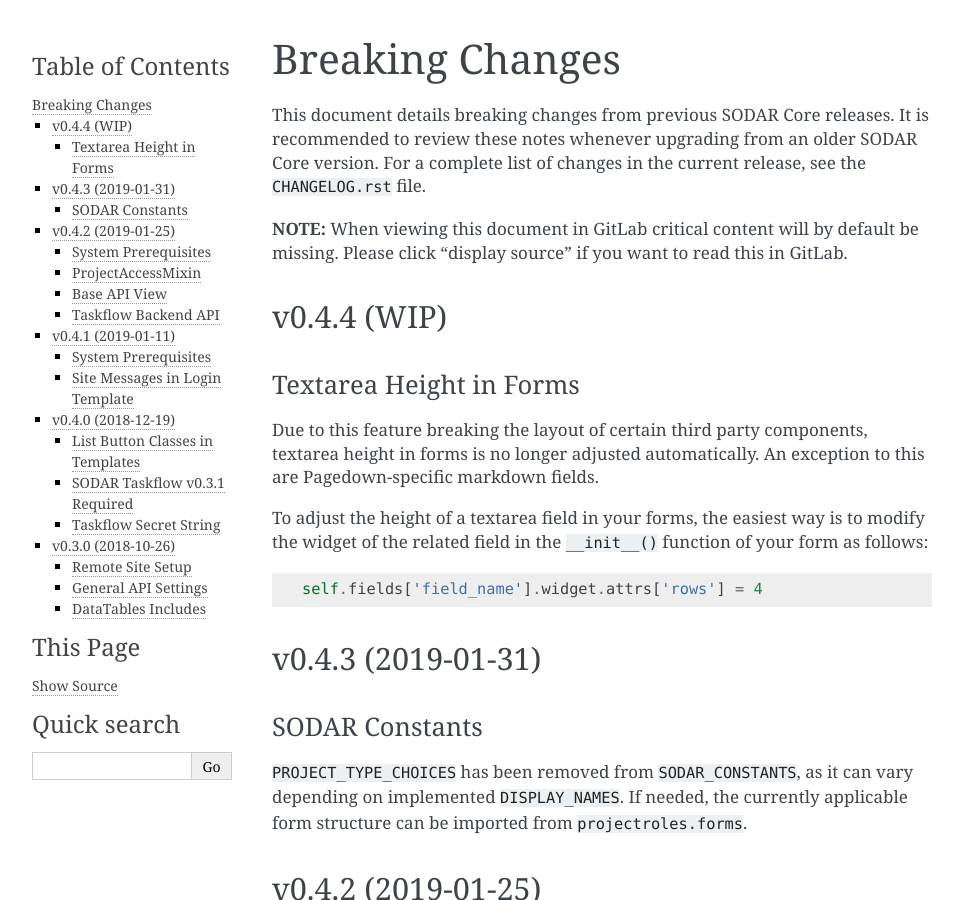
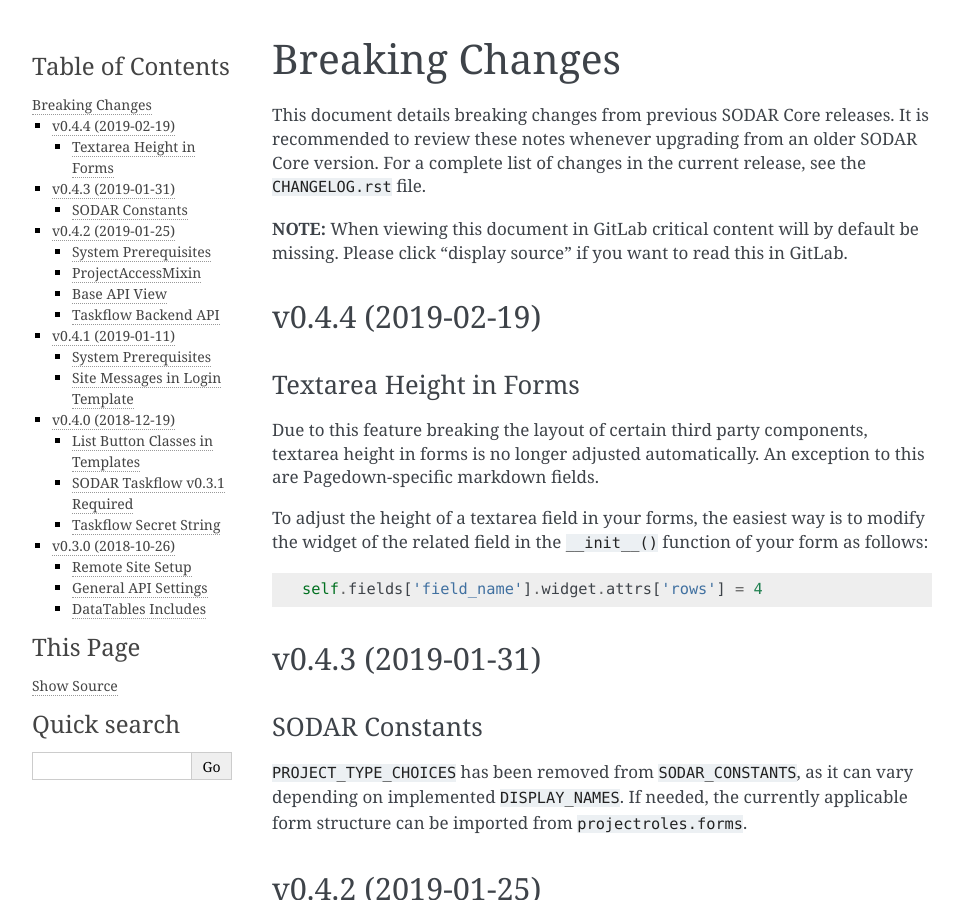
Before and after one commit to bihealth/sodar-core-legacy, a Sphinx documentation site: the page built from docs/source/breaking_changes.rst, in a window 1280 px wide and 900 px high. Shown: the whole window, without its empty margins (148-1111 px from the left). Built offline with Sphinx 7.4.7, drawn with Linux system fonts in a browser that asks for light colours.

Commit message:
update changelog and docs for v0.4.4

```diff
--- a/CHANGELOG.rst
+++ b/CHANGELOG.rst
@@ -7,8 +7,8 @@
 Note that the issue IDs here refer to ones in the private CUBI GitLab.
 
 
-Unreleased
-==========
+v0.4.4 (2019-02-19)
+===================
 
 Changed
 -------
--- a/docs/source/breaking_changes.rst
+++ b/docs/source/breaking_changes.rst
@@ -13,8 +13,8 @@
 be missing. Please click "display source" if you want to read this in GitLab.
 
 
-v0.4.4 (WIP)
-============
+v0.4.4 (2019-02-19)
+===================
 
 Textarea Height in Forms
 ------------------------
```
